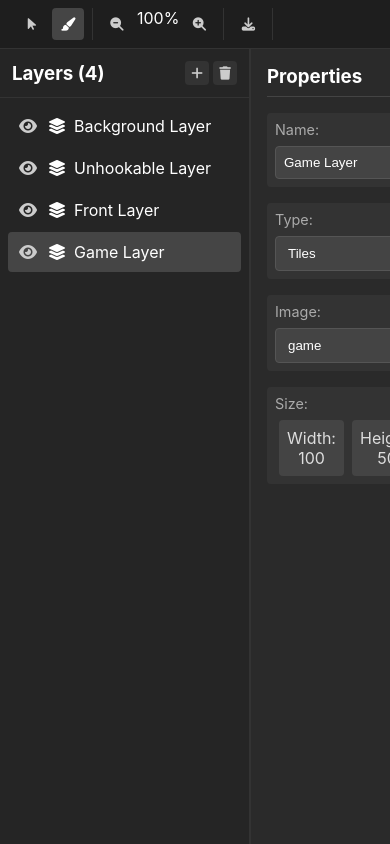
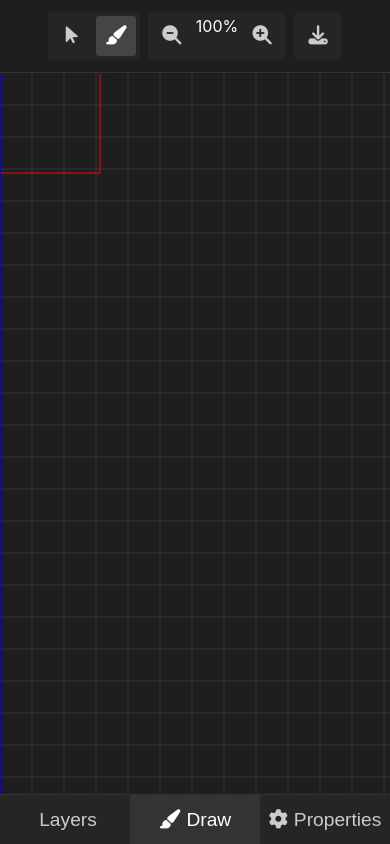
Before and after one commit to tw-tooling/tw-editor, a React (Vite) app: page / in a window 390 px wide. Built offline with nearby package versions, Linux system fonts and the light colour scheme.

Commit message:
mobile view

```diff
--- a/src/components/EditorToolbar.module.css
+++ b/src/components/EditorToolbar.module.css
@@ -54,3 +54,38 @@
   opacity: 0.5;
   cursor: not-allowed;
 }
+
+/* Mobile Responsive Design */
+@media (max-width: 768px) {
+  .toolbar {
+    flex-wrap: wrap;
+    justify-content: center;
+    gap: 8px;
+    padding: 12px;
+  }
+
+  .toolGroup {
+    border: none;
+    padding: 4px;
+    background: #252525;
+    border-radius: 4px;
+  }
+
+  .tool {
+    width: 40px;
+    height: 40px;
+    font-size: 1.2em;
+  }
+
+  .zoomControls {
+    margin: 0;
+    padding: 4px;
+    background: #252525;
+    border-radius: 4px;
+  }
+
+  .zoomControls button {
+    width: 32px;
+    height: 32px;
+  }
+}
--- a/src/components/LayerPanel.module.css
+++ b/src/components/LayerPanel.module.css
@@ -88,3 +88,28 @@
 .layer.dragOver {
   border-top: 2px solid #666;
 }
+
+/* Mobile Responsive Design */
+@media (max-width: 768px) {
+  .panel {
+    width: 100%;
+    height: 100%;
+  }
+
+  .header {
+    padding: 8px;
+  }
+
+  .addButton {
+    width: 32px;
+    height: 32px;
+  }
+
+  .layer {
+    padding: 12px 8px;
+  }
+
+  .layerVisibility, .layerContent i {
+    font-size: 1.2em;
+  }
+}
--- a/src/components/MapEditor.module.css
+++ b/src/components/MapEditor.module.css
@@ -59,3 +59,78 @@
 .canvas.dragging {
   cursor: move;
 }
+
+/* Bottom Navigation - hidden by default */
+.bottomNav {
+  display: none;
+}
+
+/* Mobile Responsive Design */
+@media (max-width: 768px) {
+  .workspace {
+    flex-direction: column;
+    position: relative;
+  }
+
+  .leftPanel, .rightPanel {
+    position: absolute;
+    top: 0;
+    left: 0;
+    width: 100%;
+    height: calc(100% - 50px); /* Leave space for bottom nav */
+    border: none;
+    background: #252525;
+    z-index: 10;
+    opacity: 0;
+    visibility: hidden;
+    transition: opacity 0.2s ease, visibility 0.2s ease;
+  }
+
+  .leftPanel.visible, .rightPanel.visible {
+    opacity: 1;
+    visibility: visible;
+  }
+
+  .canvasContainer {
+    flex: 1;
+    height: calc(100% - 50px); /* Leave space for bottom nav */
+  }
+
+  .bottomNav {
+    display: flex;
+    position: fixed;
+    bottom: 0;
+    left: 0;
+    right: 0;
+    height: 50px;
+    background: #252525;
+    border-top: 1px solid #333;
+    z-index: 100;
+  }
+
+  .bottomNavButton {
+    flex: 1;
+    display: flex;
+    align-items: center;
+    justify-content: center;
+    color: #ccc;
+    background: transparent;
+    border: none;
+    font-size: 1.2em;
+    cursor: pointer;
+  }
+
+  .bottomNavButton.active {
+    color: #fff;
+    background: #333;
+  }
+
+  .bottomNavButton i {
+    margin-right: 6px;
+  }
+}
+
+/* Remove old panel toggle buttons */
+.panelToggle {
+  display: none;
+}
--- a/src/components/MapEditor.tsx
+++ b/src/components/MapEditor.tsx
@@ -137,6 +137,8 @@ const createDefaultMap = (): MapData => {
   };
 };
 
+type MobileView = 'draw' | 'layers' | 'properties';
+
 const MapEditorContent: React.FC<MapEditorProps> = ({ mapData: initialMapData }) => {
   const [mapData, setMapData] = useState(() => initialMapData || createDefaultMap());
   const canvasRef = useRef<HTMLCanvasElement>(null);
@@ -153,6 +155,11 @@ const MapEditorContent: React.FC<MapEditorProps> = ({ mapData: initialMapData })
   const [selection, setSelection] = useState<{start: {x: number, y: number}, end: {x: number, y: number}} | null>(null);
   const [selectedTiles, setSelectedTiles] = useState<{id: number, flags: number}[]>([]);
   const [previewPosition, setPreviewPosition] = useState<{x: number, y: number} | null>(null);
+  const [leftPanelVisible, setLeftPanelVisible] = useState(true);
+  const [rightPanelVisible, setRightPanelVisible] = useState(true);
+  const [touchStartDistance, setTouchStartDistance] = useState<number | null>(null);
+  const [touchStartZoom, setTouchStartZoom] = useState<number | null>(null);
+  const [mobileView, setMobileView] = useState<MobileView>('draw');
 
   const { selectedLayer, setLayers, layers, updateLayer } = useLayers();
 
@@ -534,6 +541,98 @@ const MapEditorContent: React.FC<MapEditorProps> = ({ mapData: initialMapData })
     setIsErasing(false);
   };
 
+  const getTouchDistance = (touches: React.TouchList) => {
+    if (touches.length < 2) return null;
+    const dx = touches[0].clientX - touches[1].clientX;
+    const dy = touches[0].clientY - touches[1].clientY;
+    return Math.sqrt(dx * dx + dy * dy);
+  };
+
+  const handleTouchStart = (e: React.TouchEvent) => {
+    if (e.touches.length === 2) {
+      const distance = getTouchDistance(e.touches);
+      if (distance !== null) {
+        setTouchStartDistance(distance);
+        setTouchStartZoom(zoom);
+      }
+    } else if (e.touches.length === 1) {
+      setIsDragging(true);
+      setDragStart({
+        x: e.touches[0].clientX - offset.x,
+        y: e.touches[0].clientY - offset.y
+      });
+    }
+  };
+
+  const handleTouchMove = (e: React.TouchEvent) => {
+    e.preventDefault(); // Prevent scrolling while interacting with canvas
+
+    if (e.touches.length === 2 && touchStartDistance && touchStartZoom) {
+      const distance = getTouchDistance(e.touches);
+      if (distance !== null) {
+        const scale = distance / touchStartDistance;
+        const newZoom = Math.min(Math.max(touchStartZoom * scale, 0.1), 10);
+
+        // Get center point of the two touches
+        const centerX = (e.touches[0].clientX + e.touches[1].clientX) / 2;
+        const centerY = (e.touches[0].clientY + e.touches[1].clientY) / 2;
+
+        // Convert center point from screen space to world space
+        const worldX = (centerX - offset.x) / zoom;
+        const worldY = (centerY - offset.y) / zoom;
+
+        // Calculate new offset to keep the world point under the center point
+        const newOffset = {
+          x: centerX - worldX * newZoom,
+          y: centerY - worldY * newZoom
+        };
+
+        setZoom(newZoom);
+        setOffset(newOffset);
+      }
+    } else if (e.touches.length === 1 && isDragging) {
+      const newOffset = {
+        x: e.touches[0].clientX - dragStart.x,
+        y: e.touches[0].clientY - dragStart.y
+      };
+      setOffset(newOffset);
+    }
+  };
+
+  const handleTouchEnd = () => {
+    setIsDragging(false);
+    setTouchStartDistance(null);
+    setTouchStartZoom(null);
+  };
+
+  const renderMobileNavigation = () => {
+    return (
+      <div className={styles.bottomNav}>
+        <button
+          className={`${styles.bottomNavButton} ${mobileView === 'layers' ? styles.active : ''}`}
+          onClick={() => setMobileView(mobileView === 'layers' ? 'draw' : 'layers')}
+        >
+          <i className="fas fa-layers" />
+          <span>Layers</span>
+        </button>
+        <button
+          className={`${styles.bottomNavButton} ${mobileView === 'draw' ? styles.active : ''}`}
+          onClick={() => setMobileView('draw')}
+        >
+          <i className="fas fa-paint-brush" />
+          <span>Draw</span>
+        </button>
+        <button
+          className={`${styles.bottomNavButton} ${mobileView === 'properties' ? styles.active : ''}`}
+          onClick={() => setMobileView(mobileView === 'properties' ? 'draw' : 'properties')}
+        >
+          <i className="fas fa-cog" />
+          <span>Properties</span>
+        </button>
+      </div>
+    );
+  };
+
   return (
     <div className={styles.editor}>
       <EditorToolbar
@@ -545,7 +644,7 @@ const MapEditorContent: React.FC<MapEditorProps> = ({ mapData: initialMapData })
       />
 
       <div className={styles.workspace}>
-        <div className={styles.leftPanel}>
+        <div className={`${styles.leftPanel} ${mobileView === 'layers' ? styles.visible : ''}`}>
           <LayerPanel />
         </div>
 
@@ -558,16 +657,21 @@ const MapEditorContent: React.FC<MapEditorProps> = ({ mapData: initialMapData })
             onMouseMove={handleMouseMove}
             onMouseUp={handleMouseUp}
             onMouseLeave={handleMouseLeave}
+            onTouchStart={handleTouchStart}
+            onTouchMove={handleTouchMove}
+            onTouchEnd={handleTouchEnd}
             onContextMenu={(e) => e.preventDefault()}
           />
         </div>
 
-        <div className={styles.rightPanel}>
+        <div className={`${styles.rightPanel} ${mobileView === 'properties' ? styles.visible : ''}`}>
           <PropertiesPanel
             selectedLayer={selectedLayer}
             mapData={mapData}
           />
         </div>
+
+        {renderMobileNavigation()}
       </div>
     </div>
   );
--- a/src/components/PropertiesPanel.module.css
+++ b/src/components/PropertiesPanel.module.css
@@ -83,3 +83,34 @@
   margin: 0 0.25rem;
   text-align: center;
 }
+
+/* Mobile Responsive Design */
+@media (max-width: 768px) {
+  .panel {
+    padding: 8px;
+  }
+
+  .propertyGroup {
+    margin-bottom: 8px;
+    padding: 8px;
+  }
+
+  .input {
+    height: 40px;
+    font-size: 16px;  /* Prevent iOS zoom on focus */
+  }
+
+  .colorInputs {
+    gap: 8px;
+  }
+
+  .colorInput {
+    height: 40px;
+    font-size: 16px;
+  }
+
+  .size span {
+    padding: 8px;
+    font-size: 14px;
+  }
+}
```
